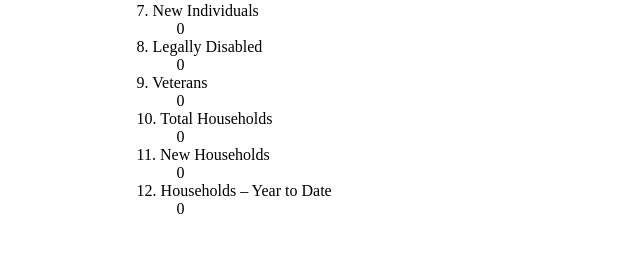
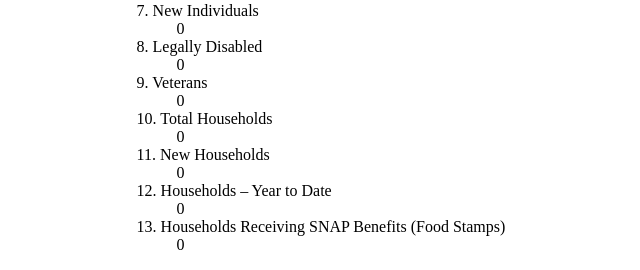
Before and after one commit to nathanielbuck/food-bank, a CodeIgniter app: page /sonshine_food/index.php/report/index in a window 1280 px wide. Shown: the part 739-1009 px from the top of the page, without its empty margins (377-1017 px from the left). Before the commit the page ends 953 px from the top, so only its background shows below. Run offline with CodeIgniter, Linux system fonts and the light colour scheme; data that the repository does not hold is empty; some libraries are stand-ins or nearby versions.

Commit message:
Fix a small query bug in the monthly report and add food stamps to the report.

```diff
--- a/application/models/report_model.php
+++ b/application/models/report_model.php
@@ -95,19 +95,19 @@ class Report_model extends CI_Model {
 	                 JOIN serve ON (household_members.household_id = serve.household_id)
                      WHERE sex = '2' AND date = ?) AS female,
                     CASE
-                      WHEN SUM(DISTINCT disabled) IS NULL
+                      WHEN SUM(disabled) IS NULL
                         THEN '0'
                       ELSE
                         SUM(DISTINCT disabled)
                     END AS disabled,
                     CASE
-                      WHEN SUM(DISTINCT veteran) IS NULL
+                      WHEN SUM(veteran) IS NULL
                         THEN '0'
                       ELSE
                         SUM(DISTINCT veteran)
                     END AS veteran,
                     CASE
-                      WHEN SUM(DISTINCT food_stamps) IS NULL
+                      WHEN SUM(food_stamps) IS NULL
                         THEN '0'
                       ELSE
                         SUM(DISTINCT food_stamps)
--- a/application/views/report/index.php
+++ b/application/views/report/index.php
@@ -106,5 +106,7 @@
         <dd id="new-households"><? echo $report['new_households']; ?></dd>
         <dt>12. Households &ndash; Year to Date</dt>
         <dd id="households-year-to-date"><? echo $report['households_year_to_date']; ?></dd>
+        <dt>13. Households Receiving SNAP Benefits (Food Stamps)</dt>
+        <dd id="food-stamps"><? echo $report['food_stamps']; ?></dd>
     </dl>
 </div>
--- a/application/views/templates/footer.php
+++ b/application/views/templates/footer.php
@@ -116,6 +116,7 @@
             $('#total-households').text(data.total_households);
             $('#new-households').text(data.new_households);
             $('#households-year-to-date').text(data.households_year_to_date);
+            $('#food-stamps').text(data.food_stamps);
         }
 	</script>
 	</body>
```
